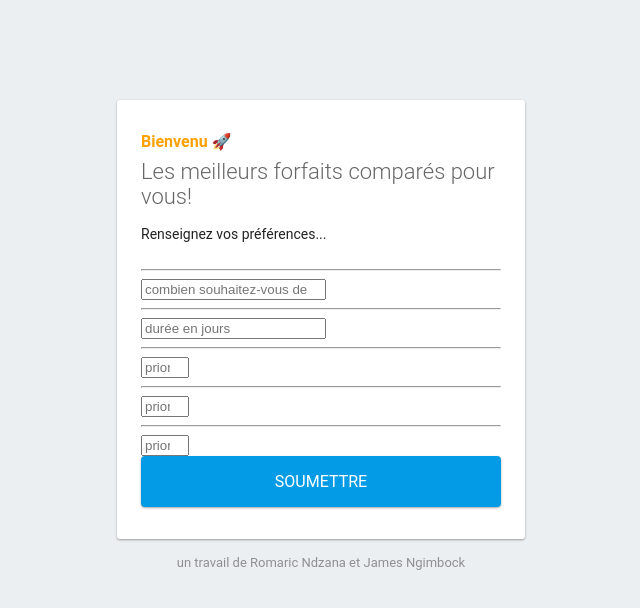
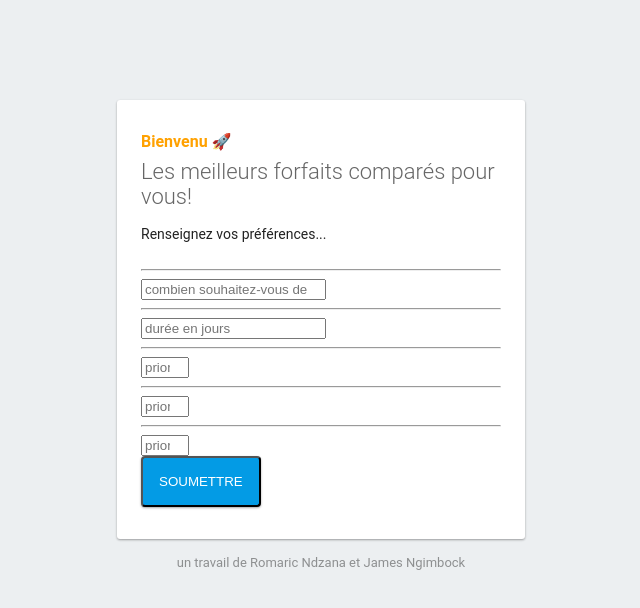
Before and after one commit to JamesAlaric/forfaitchooser, a website: page public/index.html in a window 1280 px wide. Shown: the whole page, without its empty margins (319-959 px from the left). Drawn offline with Linux system fonts and the light colour scheme; some packages are replaced by stand-ins of ours.

Commit message:
Update index.html

```diff
--- a/public/index.html
+++ b/public/index.html
@@ -30,8 +30,8 @@
       #message h2 { color: #ffa100; font-weight: bold; font-size: 16px; margin: 0 0 8px; }
       #message h1 { font-size: 22px; font-weight: 300; color: rgba(0,0,0,0.6); margin: 0 0 16px;}
       #message p { line-height: 140%; margin: 16px 0 24px; font-size: 14px; }
-      #message a { display: block; text-align: center; background: #039be5; text-transform: uppercase; text-decoration: none; color: white; padding: 16px; border-radius: 4px; }
-      #message, #message a { box-shadow: 0 1px 3px rgba(0,0,0,0.12), 0 1px 2px rgba(0,0,0,0.24); }
+      #message button { display: block; text-align: center; background: #039be5; text-transform: uppercase; text-decoration: none; color: white; padding: 16px; border-radius: 4px; }
+      #message, #message button { box-shadow: 0 1px 3px rgba(0,0,0,0.12), 0 1px 2px rgba(0,0,0,0.24); }
       #load { color: rgba(0,0,0,0.4); text-align: center; font-size: 13px; }
       @media (max-width: 600px) {
         body, #message { margin-top: 0; background: white; box-shadow: none; }
@@ -55,7 +55,7 @@
       <hr>
       <input type="number" min="0" max="3" name="data" id="d" placeholder="priorité d'internet sur 3">
 
-      <a target="_blank" onclick="UserChoice(X,n,s,a,d)"> Soumettre </a>
+      <button target="_blank" onclick="UserChoice(X,n,s,a,d)"> Soumettre </button>
     </div>
     <p id="load">un travail de Romaric Ndzana et James Ngimbock</p>
   </body>
```
